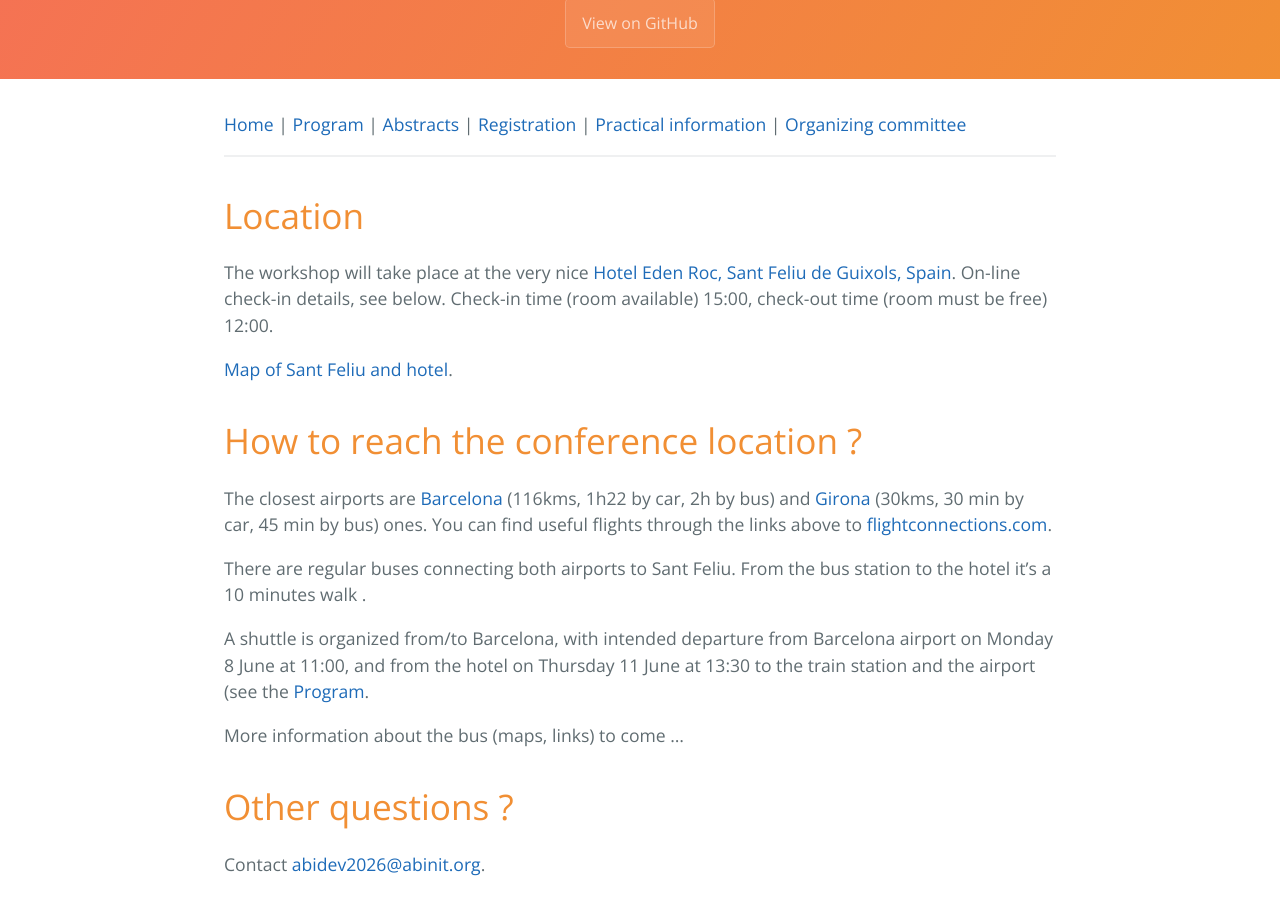
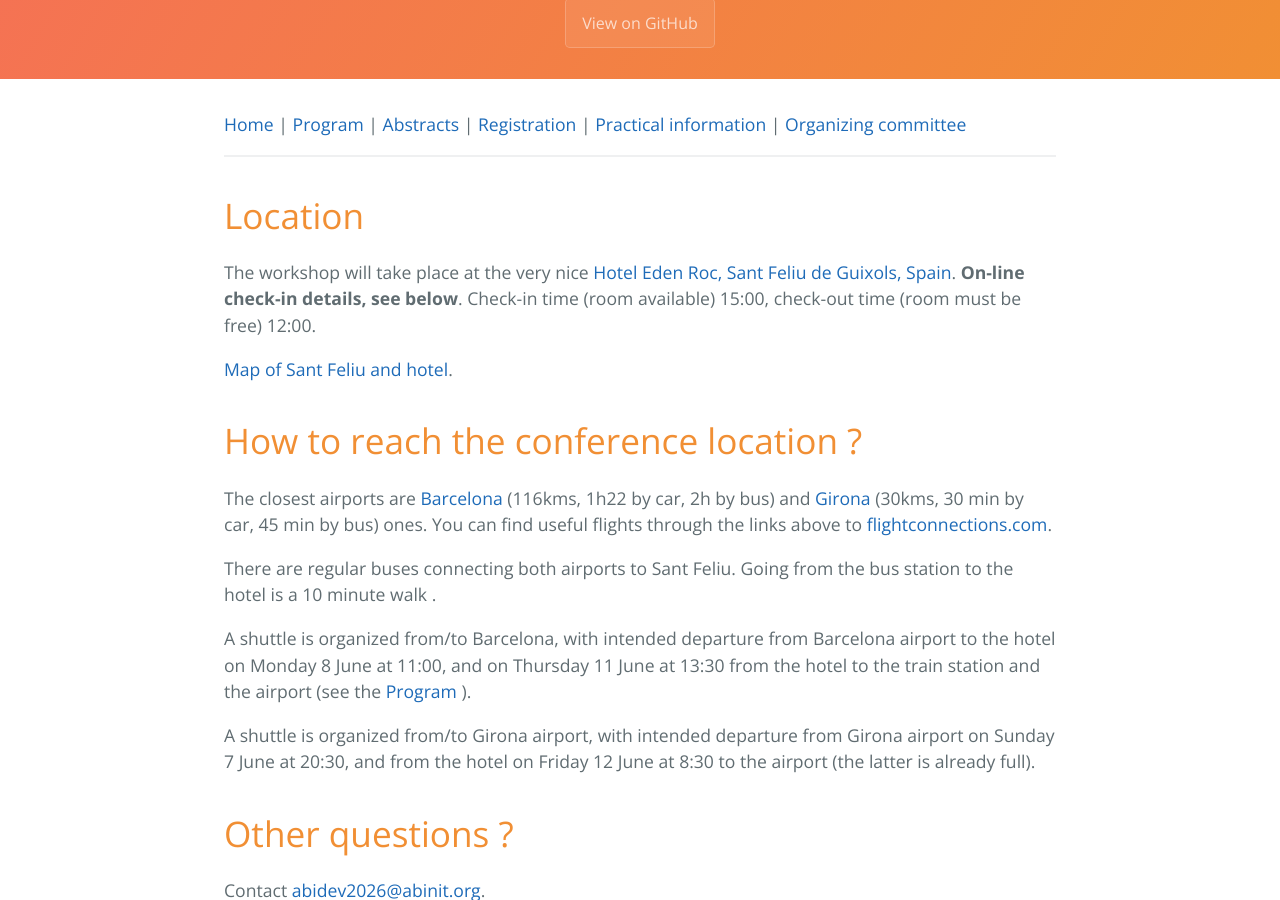
Before and after one commit to abinit/abidev2026, a Jekyll site: the page built from docs/practical.md, in a window 1280 px wide and 900 px high, scrolled down 204 px. Built offline with Jekyll 4.4.1, drawn with Linux system fonts in a browser that asks for light colours; the repository's description, which GitHub fills in, is left out.

Commit message:
Update the practical details for the Girona shuttles.

```diff
--- a/docs/practical.md
+++ b/docs/practical.md
@@ -11,7 +11,7 @@ description: 12th International ABINIT Developer Workshop <br> Sant Feliu de Gui
 
 The workshop will take place at the very nice
 [Hotel Eden Roc, Sant Feliu de Guixols, Spain](https://www.edenrochotel.com/en/).
-On-line check-in details, see below. Check-in time (room available) 15:00, check-out time (room must be free) 12:00.
+**On-line check-in details, see below**. Check-in time (room available) 15:00, check-out time (room must be free) 12:00.
 
 [Map of Sant Feliu and hotel](https://maps.app.goo.gl/eF8sv1zthqdXXNrX9).
 
@@ -22,13 +22,16 @@ and [Girona](https://www.flightconnections.com/flights-from-barcelona-girona-gro
 You can find useful flights through the links above to [flightconnections.com](https://www.flightconnections.com).
 
 There are regular buses connecting both airports to Sant Feliu.
-From the bus station to the hotel it's a 10 minutes walk .
+Going from the bus station to the hotel is a 10 minute walk .
 
-A shuttle is organized from/to Barcelona, with intended departure from Barcelona airport
-on Monday 8 June at 11:00, and from the hotel on Thursday 11 June at 13:30
-to the train station and the airport (see the [Program](program.md).
+A shuttle is organized from/to Barcelona, with intended departure from Barcelona airport to the hotel
+on Monday 8 June at 11:00, and on Thursday 11 June at 13:30 from the hotel
+to the train station and the airport (see the [Program](program.md) ).
 
-More information about the bus (maps, links) to come ...
+A shuttle is organized from/to Girona airport,
+with intended departure from Girona airport
+on Sunday 7 June at 20:30, and from the hotel on Friday 12 June at 8:30
+to the airport (the latter is already full).
 
 # Other questions ?
 
```
